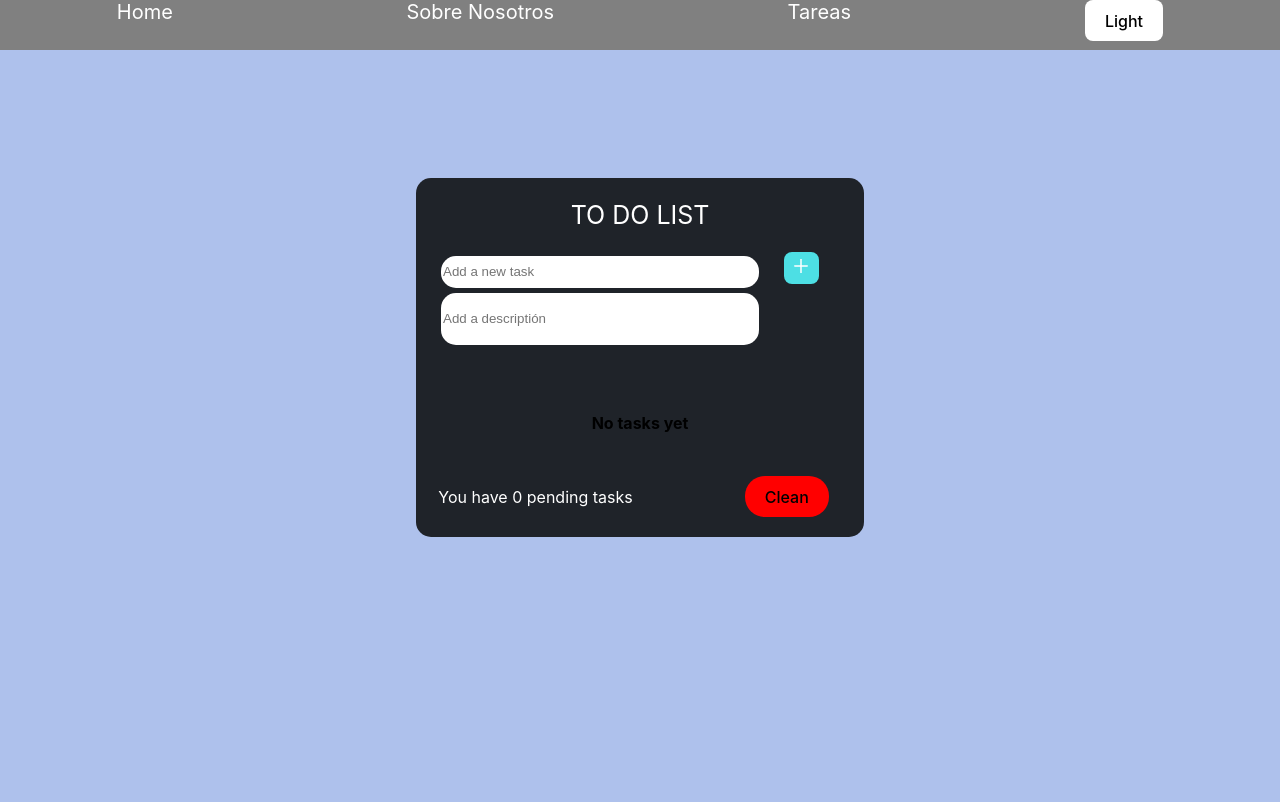
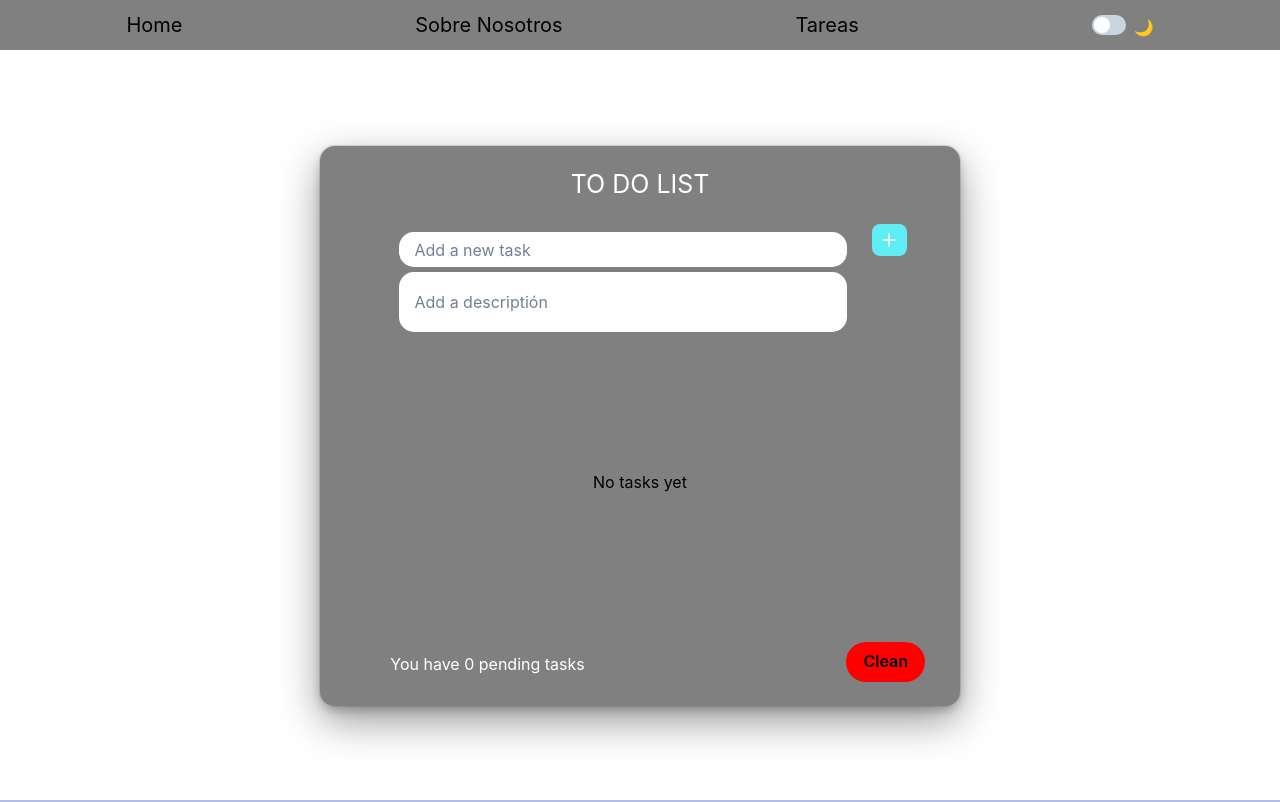
Before and after one commit to BreinerFontalvo/my-react-task-list, a React (Vite) app: page /Tareas in a window 1280 px wide. Built offline with nearby package versions, Linux system fonts and the light colour scheme.

Commit message:
lista finalizada

```diff
--- a/src/App.css
+++ b/src/App.css
@@ -2,12 +2,12 @@
 height: 100%;
 width: 100%;
 }
-.container {
+/* .container {
   width: 100vw;
   height: 100vh;
   margin-top: auto;
   border-radius: 15px;
-  background-color: rgb(31, 35, 41);
+  background-color: rgb(14, 20, 29);
   margin-top: 10%;
 
 }
@@ -70,5 +70,6 @@ width: 100%;
     .Header {
       height: 28%;
       margin-bottom: 25px;
+      box-shadow: 0 0 5px black;
     }
-}
+} */
--- a/src/components/Extras/Home.jsx
+++ b/src/components/Extras/Home.jsx
@@ -1,7 +1,7 @@
 import React from 'react'
 import './home.css';
 import {useState} from 'react';
-import {Text, Button, Input , Box} from '@chakra-ui/react'
+import {Text, Button, Input , Box, useColorModeValue} from '@chakra-ui/react'
 
 export const Home = () => {
 
@@ -13,16 +13,20 @@ export const Home = () => {
         e.target.user.value = " ";
     }
 
+    const bg=useColorModeValue('gray', 'black')
+    const color=useColorModeValue('black', 'white')
 
     return (
         <Box>
             <form className="name" onSubmit={onSubmit}>
             <Input
+                bg={bg}
+                color={color}
                 mr='20px'
                 borderRadius='30px'
                 border='none'
                 w='25%'
-                h='25%'
+                h='35%'
                 type="text"
                 name="user"
                 placeholder="Typing your name"
--- a/src/components/Extras/Menu.jsx
+++ b/src/components/Extras/Menu.jsx
@@ -1,23 +1,23 @@
 import React from 'react'
 import {Link} from 'react-router-dom'
 import {useColorMode , useColorModeValue} from '@chakra-ui/react'
-import { Box, Flex, Button } from '@chakra-ui/react'
+import { Box, Flex, Switch } from '@chakra-ui/react'
 export const Menu = () => {
 
     const {colorMode, toggleColorMode} = useColorMode()
 
     const fondo= useColorModeValue('gray', 'black')
-    const letra= useColorModeValue('white', 'black')
+    const letra= useColorModeValue('black', 'white')
 
     return (
       <Box bg={fondo} color={letra} w="100%" h="50px">
-            <Flex justify="space-around">
+        <Flex justify="space-around" alignItems='center' p='10px'>
           <Link to="./Home">Home</Link>
           <Link to="./SobreNosotros">Sobre Nosotros</Link>
           <Link to="./Tareas">Tareas</Link>
-            <Button onClick={toggleColorMode} >
-                {colorMode === "light" ? "Dark" : "Light"}
-            </Button>
+          <Switch onChange={toggleColorMode}>
+            {colorMode === "light" ? "🌙" : "☀"}
+          </Switch>
         </Flex>
       </Box>
     );
--- a/src/components/Extras/SobreNosotros.jsx
+++ b/src/components/Extras/SobreNosotros.jsx
@@ -2,8 +2,9 @@ import React from 'react'
 import {Text, Box, Flex} from '@chakra-ui/react'
 
 export const SobreNosotros = () => {
+
     return (
-      <Box bg="#ffcd3c" w="50%" h="80%" m="auto" mt='120px' borderRadius='15px'>
+      <Box color='black' bg="#ffcd3c" w="50%" h="80%" m="auto" mt='120px' borderRadius='15px'>
         <Flex direction="column" align='center'justify="center">
           <h1>TO DO LIST</h1>
           <b>
--- a/src/components/Extras/Tareas.jsx
+++ b/src/components/Extras/Tareas.jsx
@@ -4,17 +4,37 @@ import "../../App.css";
 import { TaskForm } from "../TaskForm/TaskForm";
 import Task from "../Task/Task";
 import useTasks from "../../hooks/useTasks";
+import {Box, Flex, useColorModeValue} from '@chakra-ui/react'
+
 
 export const Tareas = () => {
 
     const { handleOnSubmit, tasks } = useTasks();
 
+    const bg = useColorModeValue("gray", "rgb(14, 20, 29)");
+
     return (
-        <div className="container">
-        <Header handleOnSubmit={handleOnSubmit} />
-        <TaskForm tasks={tasks} />
-        <Task />
-        </div>
+      <Box
+        w="100%"
+        h="94%"
+        display="flex"
+        align="center"
+        justifyContent={"center"}
+      >
+        <Flex align="center">
+          <Box
+            w="80vh"
+            h="70vh"
+            bg={bg}
+            borderRadius="15px"
+            boxShadow="dark-lg"
+          >
+            <Header handleOnSubmit={handleOnSubmit} />
+            <TaskForm tasks={tasks} />
+            <Task />
+          </Box>
+        </Flex>
+      </Box>
     );
 }
 export default Tareas;
--- /dev/null
+++ b/src/components/Extras/Theme.jsx
@@ -0,0 +1,25 @@
+import { extendTheme } from "@chakra-ui/react";
+
+const theme = {
+    config: {
+    intialColorMode: "dark",
+    useSystemColorMode: true,
+},
+    styles: {
+    body: {
+        margin: 0,
+        "font-family":
+            "-apple-system, BlinkMacSystemFont, 'Segoe UI', 'Roboto', 'Oxygen','Ubuntu', 'Cantarell', 'Fira Sans', 'Droid Sans', 'Helvetica Neue',sans-serif",
+        "-webkit-font-smoothing": "antialiased",
+        "-moz-osx-font-smoothing": "grayscale",
+    },
+
+        code: {
+        "font-family":
+        "source-code-pro, Menlo, Monaco, Consolas, 'Courier New',monospace",
+    },
+    },
+}
+
+
+export default extendTheme(theme);
--- a/src/components/Header/Header.css
+++ b/src/components/Header/Header.css
@@ -1,12 +1,8 @@
-.Header{
-    width: 100%;
-    height:35%;
-}
 button.IconName{
     border:none;
     width: 35px;
     height: 32px;
-    background-color:rgb(77, 223, 228);
+    background-color:rgb(95, 238, 243);
     padding: 0;
 }
 svg.add{
@@ -15,13 +11,3 @@ svg.add{
     color: #FFFF;
     margin: auto;
 }
-span{
-    color:red;
-    font-family: cursive;
-    display: flex;
-    justify-content:center;
-}
-span::before{
-    content: "⚠";
-    margin-right:5px;
-}
--- a/src/components/Header/Header.jsx
+++ b/src/components/Header/Header.jsx
@@ -1,7 +1,7 @@
 import { AiOutlinePlus } from "react-icons/ai";
 import React from "react";
 import "./Header.css";
-import {Input, Text, Flex} from'@chakra-ui/react'
+import {Input, Text, Flex,Box, useColorModeValue} from'@chakra-ui/react'
 import { useState } from "react";
 
 export const Header = (props) => {
@@ -19,20 +19,26 @@ export const Header = (props) => {
         window.location.reload();
         }
 
+        const bg= useColorModeValue('white', 'black');
+        const color= useColorModeValue('black', 'white')
     //INICIO GUARDAR TAREAS HEADER
     return (
-        <div className="Header">
-            <Flex justify="center">
-            <Text fontSize="25px" color="white">TO DO LIST</Text>
+      <Box w="100%" h="35%">
+        <Flex justifyContent="center">
+          <Text fontSize="25px" color="white" m="20px">
+            TO DO LIST
+          </Text>
         </Flex>
         <form onSubmit={onSubmit} className="formu">
           <Input
-            w='70%'
-            h='30px'
-            borderRadius='15px'
-            ml='25px'
-            mr='25px'
-                border='none'
+            bg={bg}
+            color={color}
+            w="70%"
+            h="35px"
+            borderRadius="15px"
+            ml="25px"
+            mr="25px"
+            border="none"
             type="text"
             placeholder="Add a new task"
             value={lista}
@@ -48,13 +54,15 @@ export const Header = (props) => {
             <AiOutlinePlus className="add" />
           </button>
           <Input
-            w='70%'
-            h='50px'
-            borderRadius='15px'
-            mt='5px'
-            ml='25px'
-            mb='20px'
-            border='none'
+            bg={bg}
+            color={color}
+            w="70%"
+            h="60px"
+            borderRadius="15px"
+            mt="5px"
+            mr="35px"
+            mb="10px"
+            border="none"
             type="text"
             placeholder="Add a descriptión"
             value={guardar}
@@ -64,8 +72,8 @@ export const Header = (props) => {
             }}
           />
         </form>
-            {error ? <span role="alert"> muy corta</span> : <></>}
-        </div>
+        {error ? <Text color='red'> ⚠ muy corta</Text> : <></>}
+      </Box>
     );
 };
 
--- a/src/components/List/List.css
+++ b/src/components/List/List.css
@@ -37,6 +37,7 @@ section.yes {
     justify-content: center;
     margin-top: 0px;
     margin-bottom: 20px;
+    margin-left:15px;
 }
 /*INPUT DESCRIPTION*/
 section.descrip{
--- a/src/components/List/List.jsx
+++ b/src/components/List/List.jsx
@@ -2,6 +2,8 @@ import { BiTrash } from "react-icons/bi";
 import { AiOutlineForm } from "react-icons/ai";
 import { useState } from "react";
 import "./List.css";
+import {useColorModeValue, Input, Box, Button} from '@chakra-ui/react'
+
 //INICIA LISTA
 export const List = ({ task }) => {
   const [marcado, setMarcado] = useState(false); //MARCADO TAREA
@@ -80,24 +82,38 @@ export const List = ({ task }) => {
     localStorage.setItem("tasks", JSON.stringify(array));
     window.location.reload();
   };
+  //INICIA LOS INPUTS
 
-  //INICIA LOS INPUTS
+  const bg= useColorModeValue('white', 'black');
+  const color= useColorModeValue('black', 'white')
+
   return (
     <>
       <label className={claseLabel}>
-        <div className="list">
-          <div className="input">
+        <Box
+          bg={bg}
+          w="78%"
+          p="5px"
+          display="flex"
+          mr="5px"
+          ml="28px"
+          borderRadius="5px"
+        >
+          <Box w="50%" h="30px" display="flex" gap="15px" alignItems="center">
             {/*NUESTRO INPUT*/}
-            <input
+            <Input
               type="checkbox"
+              bg={bg}
+              color={color}
+              w="20px"
+              h="20px"
               onClick={handleOpen}
               checked={marcado}
               onChange={tareaHecha}
-              className="checkbox-round"
               value="first-checkbox"
-            ></input>
+            ></Input>
             {task.name}
-          </div>
+          </Box>
           <div className="iconos">
             {/* ELIMINAR */}
             <button onClick={useDelete}>
@@ -108,11 +124,11 @@ export const List = ({ task }) => {
               <AiOutlineForm className="icono1" />
             </button>
           </div>
-        </div>
+        </Box>
       </label>
       <section className="yes">
-      <section className="descrip">{task.description}</section>
-      {abrir ? <h5 className={claseTitulo}>✅</h5> : null}
+        <section className="descrip">{task.description}</section>
+        {abrir ? <h5 className={claseTitulo}>✅</h5> : null}
       </section>
       {/*DESPLIEGUE MENSAJE*/}
 
@@ -127,9 +143,9 @@ export const List = ({ task }) => {
               setList2(e.target.value);
             }}
           ></input>
-          <button type="submit" className="edi">
+          <Button w='70px' h='25px' bg="rgb(156, 233, 40)" borderRadius="20px" mr='35px' ml='15px' mb='5px'type="submit">
             Editar
-          </button>
+          </Button>
         </form>
       ) : null}
     </>
--- a/src/components/Task/Task.jsx
+++ b/src/components/Task/Task.jsx
@@ -1,6 +1,6 @@
 import React, { useState, useEffect } from "react";
 import "./Task.css";
-import {Text} from '@chakra-ui/react'
+import {Text, Button, useColorModeValue} from '@chakra-ui/react'
 
 export const Task = () => {
     const [log, setLog] = useState(0);
@@ -18,15 +18,17 @@ export const Task = () => {
     }
 }, [log]);
 
+  const letra= useColorModeValue('black','white')
+
 return (
   <div className="cajita">
     <section className="pendiente">
       <Text color="white"> You have {log} pending tasks</Text>
     </section>
     <section className="boton">
-      <button onClick={handleOnClick} className="btn">
+      <Button color={letra} bg='red' borderRadius='30px' mr='35px'  mt='20px' mb='20px' onClick={handleOnClick}>
         Clean
-      </button>
+      </Button>
     </section>
   </div>
 );
```
Also changed, not shown: src/main.jsx (+8 -3 lines). Lines whose indentation alone changed are shown as unchanged.
